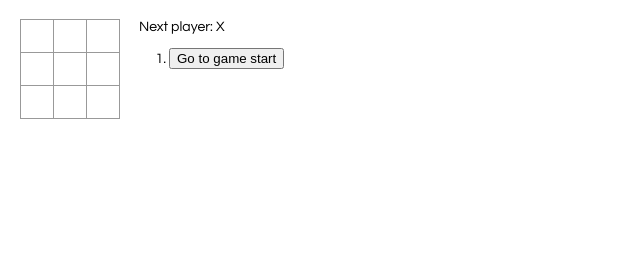
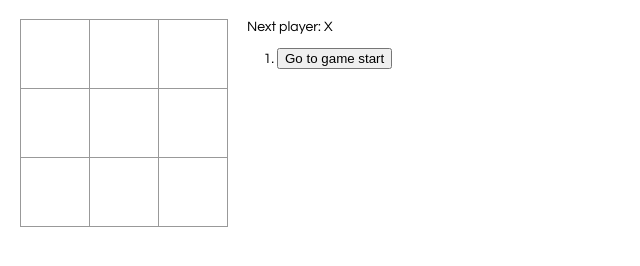
Before and after one commit to aklauritzen/tic-tac-toe, a React app in the folder my-app/: page / in a window 1280 px wide. Shown: the whole page, without its empty margins (0-640 px from the left). Built offline with nearby package versions, Linux system fonts and the light colour scheme.

Commit message:
Code comments

```diff
--- a/my-app/src/index.css
+++ b/my-app/src/index.css
@@ -23,15 +23,15 @@ body {
     background: #fff;
     border: 1px solid #999;
     float: left;
-    font-size: 24px;
+    font-size: 34px;
     font-weight: bold;
     line-height: 34px;
-    height: 34px;
+    height: 70px;
     margin-right: -1px;
     margin-top: -1px;
     padding: 0;
     text-align: center;
-    width: 34px;
+    width: 70px;
   }
 
   .square:focus {
--- a/my-app/src/index.js
+++ b/my-app/src/index.js
@@ -1,4 +1,3 @@
-// TODO: #2 Share app via Netlify
 // TODO: #3 Update readme.md
 // TODO: #4 Display the location for each move in the format (col, row) in the move history list.
 // TODO: #5 Bold the currently selected item in the move list.
@@ -21,7 +20,6 @@ function Square(props) {
     )
 }
 
-// Renders the board with nine squares
 class Board extends React.Component {
     renderSquare(i) {
         // Takes value (i) from the square array.
@@ -33,6 +31,7 @@ class Board extends React.Component {
         );
     }
 
+    // Renders the board with nine squares
     render() {
         return (
             <div>
@@ -56,7 +55,7 @@ class Board extends React.Component {
     }
 }
 
-// Renders board with placeholder values
+// Renders board element with placeholder values
 class Game extends React.Component {
     constructor(props) {
         super(props);
@@ -68,6 +67,8 @@ class Game extends React.Component {
             'X', 'X', 'O',
             'O', null, null,
         */
+
+        // Initial state
         this.state = {
             history: [{
                 // Create an array with nine items with the value null
@@ -83,7 +84,7 @@ class Game extends React.Component {
     }
 
     handleClick(i) {
-        // If we "go back in time" and make a new move from that point, we now throw all the past future away
+        // If we "go back in time" and make a new move from that point, we then throw all the past future away
         const history = this.state.history.slice(0, this.state.stepNumber + 1);
         const current = history[history.length - 1];
 
@@ -91,20 +92,26 @@ class Game extends React.Component {
         // Keeps immutability
         const squares = current.squares.slice();
 
-        // ignore click, if somehone has won or if Square is already filled
+        // ignore click, if someone has won or if Square is already filled (starting with null, so false from start)
         if(calculateWinner(squares) || squares[i]) {
             return;
         }
 
-        // Flips X and O
+        // Flips X and O turn
         squares[i] = this.state.xIsNext ? 'X' : 'O';
 
+        // Tells React that this component and its children need to be re-rendered with the updated state
         this.setState({
-            history: history.concat([{ // concat() doesn't mutate like push()
+            // Concat() doesn't mutate like push()
+            history: history.concat([{
                 squares: squares,
             }]),
+
+            // Update stepnumber according to history length
             stepNumber: history.length,
-            xIsNext: !this.state.xIsNext, // set xIsNext to opposite
+
+            // set xIsNext to opposite
+            xIsNext: !this.state.xIsNext,
         });
     }
 
@@ -118,16 +125,34 @@ class Game extends React.Component {
     }
 
     render() {
+        /*
+            "history" is an object with arrays as values
+                0: squares: [null, null, null, null, null, null, null, null, null]
+                1: squares: ["X", null, null, null, null, null, null, null, null]
+                2: squares: ["X", "O", null, null, null, null, null, null, null]
+        */
         const history = this.state.history;
+
+        /*
+            "current" is an object with the current array as value
+                1: squares: ["X", null, null, null, null, null, null, null, null]
+        */
         const current = history[this.state.stepNumber];
         const winner = calculateWinner(current.squares);
 
+        /*
+            "moves" is an object with elements
+            Map calls function on all elements in history.
+
+            "move" serves as key for history
+        */
         const moves = history.map((step, move) => {
+
+            // Move starts at 0, so it is false, and desc will be "Go to game start" else "Go to move # 1..."
             const desc = move ?
                 'Go to move # ' + move :
                 'Go to game start';
             return (
-                // "Move" serves as key for history
                 <li key={move}>
                     <button onClick={() => this.jumpTo(move)}>{desc}</button>
                 </li>
@@ -135,7 +160,6 @@ class Game extends React.Component {
         });
 
         let status;
-
         if(winner) {
             status = "Winner: " + winner;
         } else {
@@ -147,6 +171,8 @@ class Game extends React.Component {
                 <div className="game-board">
                     <Board
                         squares={current.squares}
+
+                        // Board passes the function "handleClick(i) to Square, so Square calls that function when it's clicked"
                         onClick={(i) => this.handleClick(i)}
                     />
                 </div>
@@ -159,6 +185,7 @@ class Game extends React.Component {
     }
 }
 
+// Renders a React element "Game" in the container 'root'
 ReactDOM.render(
     <Game />,
     document.getElementById('root')
```
